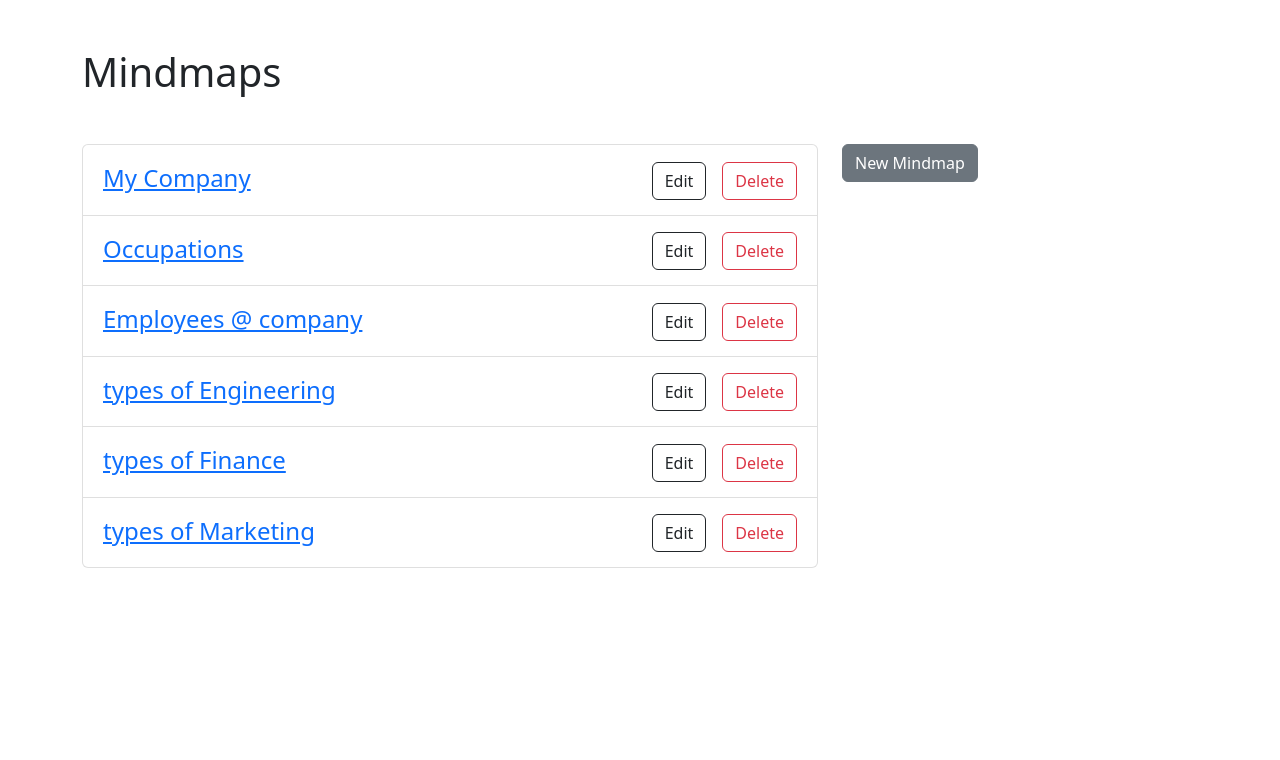
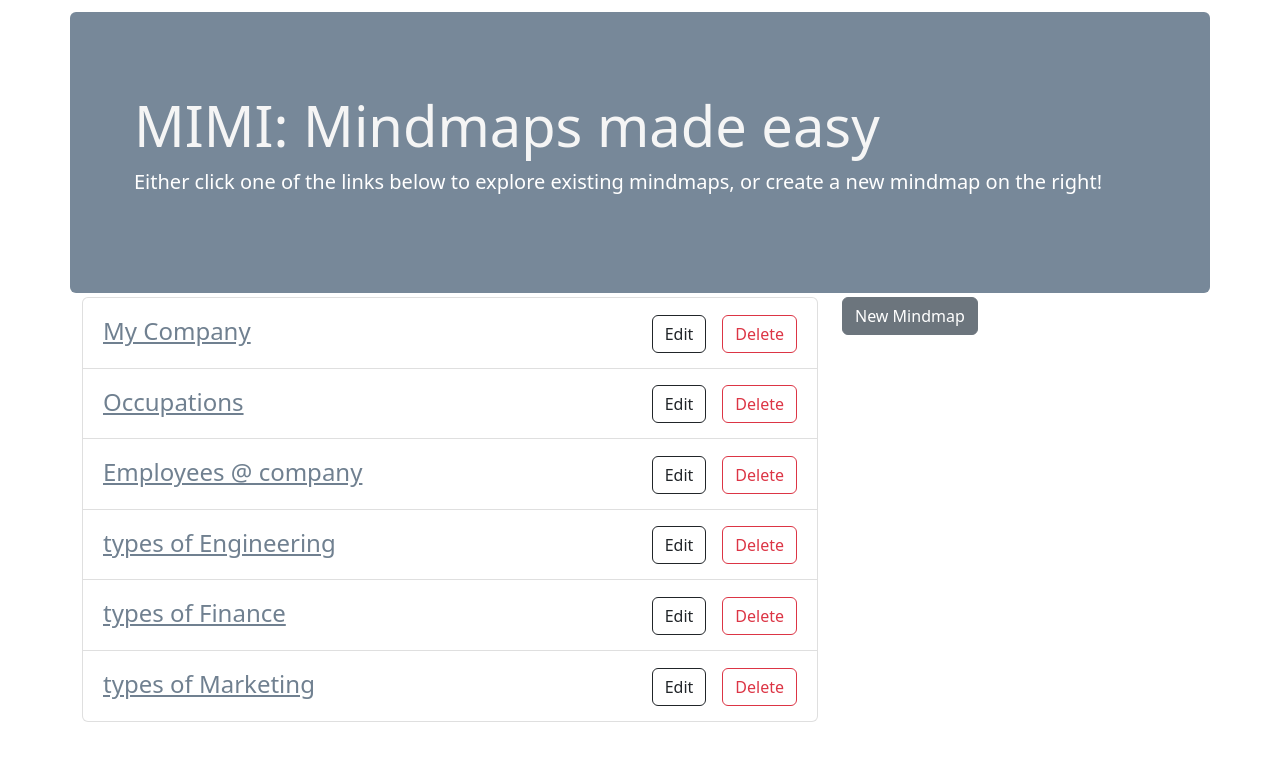
Before and after one commit to derikvanschaik/vue-mimi, a Vue app: page / in a window 1280 px wide. Shown: the top 760 px of the page. Built offline with nearby package versions, Linux system fonts and the light colour scheme.

Commit message:
add delete functionality

```diff
--- a/src/App.vue
+++ b/src/App.vue
@@ -12,9 +12,15 @@
       :pathChange="pathChangeCallback()"
       :mindmaps="mindmaps"
       :createLinkHandler="createLink"/>
-    <div v-else class="container">
+    <div v-else class="container my-2">
       <div class="row">
-        <h1 class="my-5">Mindmaps</h1>
+        <div class="jumbotron my-1 rounded">
+          <h1 class="display-4">MIMI: Mindmaps made easy</h1>
+          <p class="lead">Either click one of the links below to explore existing mindmaps, or create a
+            new mindmap on the right!
+          </p>
+        </div>
+
       </div>
       <div class="row">
         <div class="col-8">
@@ -26,7 +32,10 @@
                     type="button"
                     class="btn btn-outline-dark mx-3"
                     @click="openEditMindmapModal(i)">Edit</button>
-                  <button type="button" class="btn btn-outline-danger">Delete</button>
+                  <button
+                    type="button"
+                    class="btn btn-outline-danger"
+                    @click="openDeleteMindmapModal(i)">Delete</button>
               </div>
             </li>
           </ul>
@@ -54,7 +63,7 @@
       <!-- edit existing mindmap name -->
       <modal-component :handleClose="closeModal" :show="showEditModal">
         <div class="form-group my-5">
-          <label for="mindmap-name">Enter New Name</label>
+          <label for="mindmap-name">Enter new name for mindmap '{{ previousTitle }}' :</label>
           <input
             class="form-control"
             name="mindmap-name"
@@ -63,6 +72,23 @@
         </div>
         <button class="btn btn-secondary my-3" @click="editMindmapTitle">Change</button>
         <button class="btn btn-outline-danger" @click="closeModal">Cancel</button>
+      </modal-component>
+
+      <!-- delete mindmap modal -->
+      <modal-component :handleClose="closeModal" :show="showDeleteModal">
+        <div class="alert alert-danger">
+          <h4>WARNING!!! 🤯</h4>
+          <p>
+            If you have any <strong>textboxes containing links referencing this mindmap</strong>
+            this can result in very strange and unexpected behaviour! <br/>
+            We are aware of this issue and we are
+            working on resolving it. 👨‍💻 <br/>
+            For now the user assumes the risk of this action,
+            sorry about that! 😬
+          </p>
+        </div>
+        <button class="btn btn-danger my-3" @click="deleteMindmap">Delete</button>
+        <button class="btn btn-secondary" @click="closeModal">Cancel</button>
       </modal-component>
     </div>
 
@@ -80,17 +106,27 @@ export default {
     ModalComponent
   },
   computed : {
+    previousTitle(){
+      if (this.editIdx !== null){
+        return this.mindmaps[this.editIdx].title
+      }
+      return ''
+    },
     showCreateNewModal(){
       return this.modal.open === true && this.modal.type === 'create'
     },
     showEditModal(){
       return this.modal.open === true && this.modal.type === 'edit'
+    },
+    showDeleteModal(){
+      return this.modal.open === true && this.modal.type === 'delete'
     }
   },
   data(){
     return{
         modal: { open: false, type: 'create'}, // type = create || edit || delete
         newMindmapName : '',
+        deleteIdx: null,
         editIdx: null,
         idx : null,
         mindmaps:[
@@ -179,6 +215,9 @@ export default {
     setEditIdx(i){
       this.editIdx = i;
     },
+    setDeleteIdx(i){
+      this.deleteIdx = i;
+    },
     updateTextboxes(textboxes){
       this.mindmaps[this.idx].textboxes = textboxes;
     },
@@ -210,6 +249,10 @@ export default {
       this.setEditIdx(i)
       this.modal = {open: true, type: 'edit'}
     },
+    openDeleteMindmapModal(i){
+      this.setDeleteIdx(i)
+      this.modal = {open: true, type: 'delete'}
+    },
     closeModal(){
       this.modal.open = false
     },
@@ -227,6 +270,20 @@ export default {
       this.mindmaps[this.editIdx].title = this.newMindmapName
       this.newMindmapName = ''
       this.modal.open = false
+    },
+    deleteMindmap(){
+      // before deleting we need to remove all dead links to this mindmap....
+      // if not this will inaccurately index links into the mindmpas array
+      // TODO: FIX THIS!
+      // the fix requires we create unique ids for each mindmap so that links reference the id
+      // instead of their idx
+      // Note: this may affect the path component as well, need to look into that.
+      // for now we just provide an error message to the user notifying them of strange behaviours that
+      // may occur from this action.
+      this.mindmaps = [
+        ...this.mindmaps.slice(0, this.deleteIdx),
+         ...this.mindmaps.slice(this.deleteIdx + 1, this.mindmaps.length)]
+      this.modal.open = false
     }
   }
 }
@@ -241,6 +298,16 @@ li {
   padding: 15px 20px;
   font-size: x-large;
 }
-
+a{
+  color: slategrey;
+}
+.jumbotron{
+  background-color: lightslategrey;
+  color: whitesmoke;
+  padding: 5em 4em;
+}
+.lead{
+  color: white
+}
 
 </style>
```
